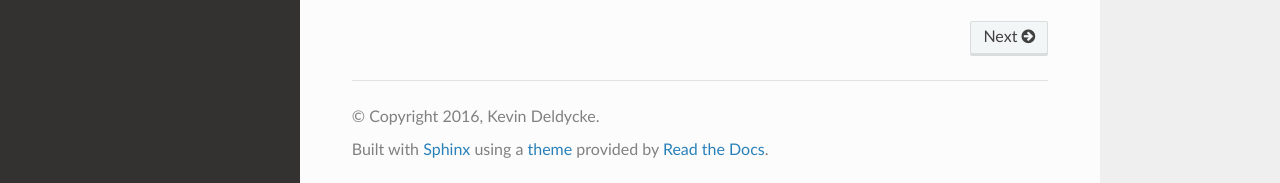
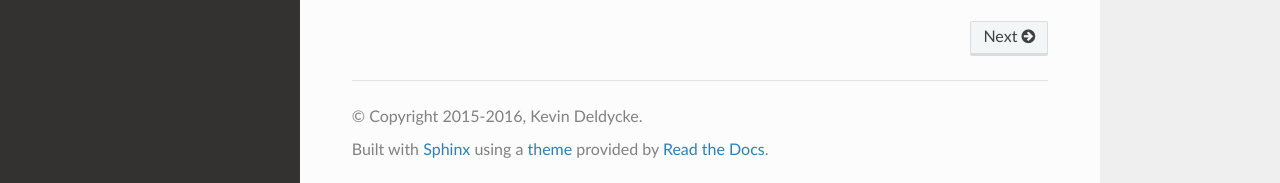
Before and after one commit to kdeldycke/chessboard, a Sphinx documentation site: the page built from docs/index.rst, in a window 1280 px wide and 1358 px high. Shown: the part 1172-1355 px from the top of the window. Built offline with Sphinx 7.4.7 and the Read the Docs theme 2.0.0, drawn with Linux system fonts in a browser that asks for light colours.

Commit message:
Update copyright year.

```diff
--- a/docs/conf.py
+++ b/docs/conf.py
@@ -17,7 +17,7 @@ extensions = [
 master_doc = 'index'
 
 project = u'Chessboard'
-copyright = u'2016, Kevin Deldycke'
+copyright = u'2015-2016, Kevin Deldycke'
 author = u'Kevin Deldycke'
 
 version = release = chessboard.__version__
```
